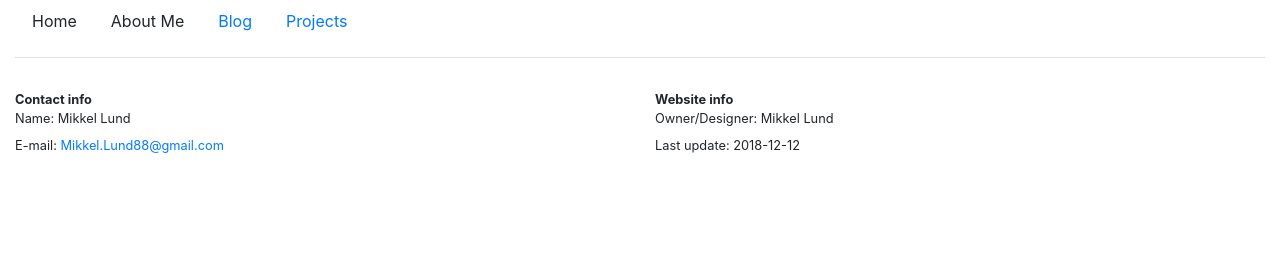
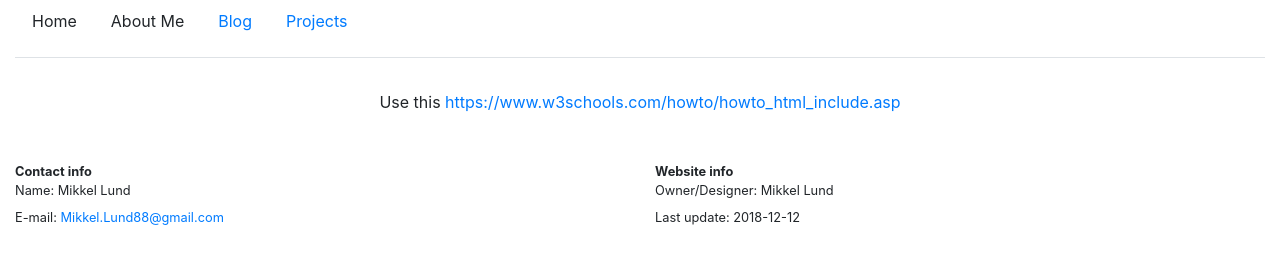
Before and after one commit to zhaky/zhaky.dk, a plain HTML site: page index.htm in a window 1280 px wide. Drawn offline with nearby package versions, Linux system fonts and the light colour scheme.

```diff
--- a/index.htm
+++ b/index.htm
@@ -21,14 +21,15 @@
     <script src="https://maxcdn.bootstrapcdn.com/bootstrap/4.1.3/js/bootstrap.min.js"></script>
 
     <!-- Local style -->
+
+</div>
+
     <style>
         #contentArea {
             padding-top: 1em;
             padding-bottom: 1em;
         }
     </style>
-
-    </div>
 
     <script type="text/javascript">
 
@@ -70,6 +71,8 @@
 
     <div class="row-xl-12" id="contentArea"></div>
 
+    <p class="text-center" style="padding-bottom: 2em;">Use this <a href="https://www.w3schools.com/howto/howto_html_include.asp">https://www.w3schools.com/howto/howto_html_include.asp</a></p>
+
     <!-- FOOTER -->
 
     <div class="row" id="footer">
```
Lines whose indentation alone changed are shown as unchanged.
